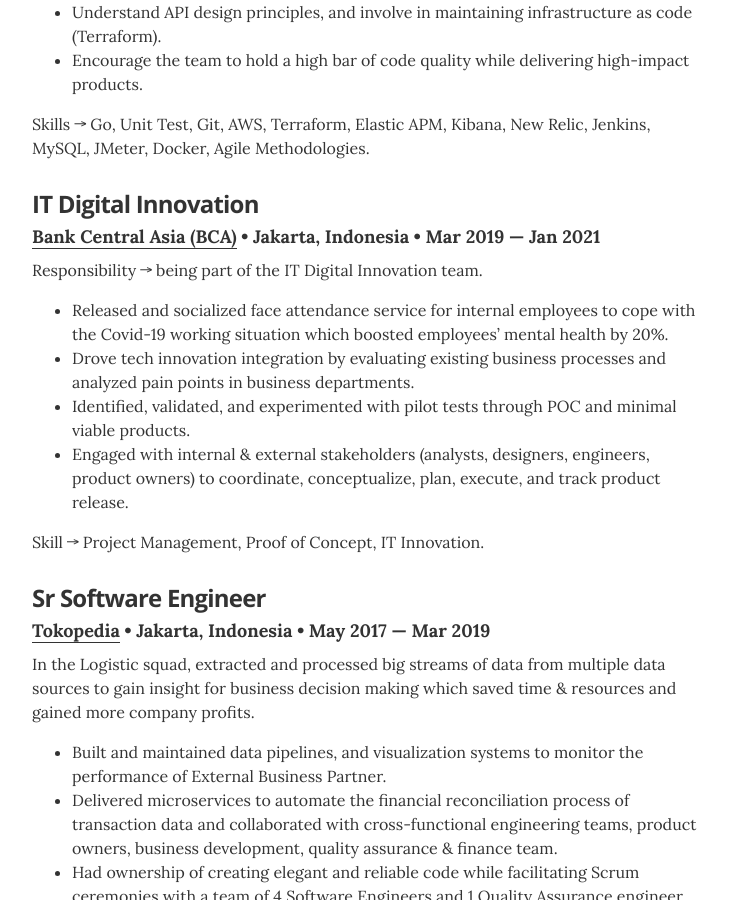
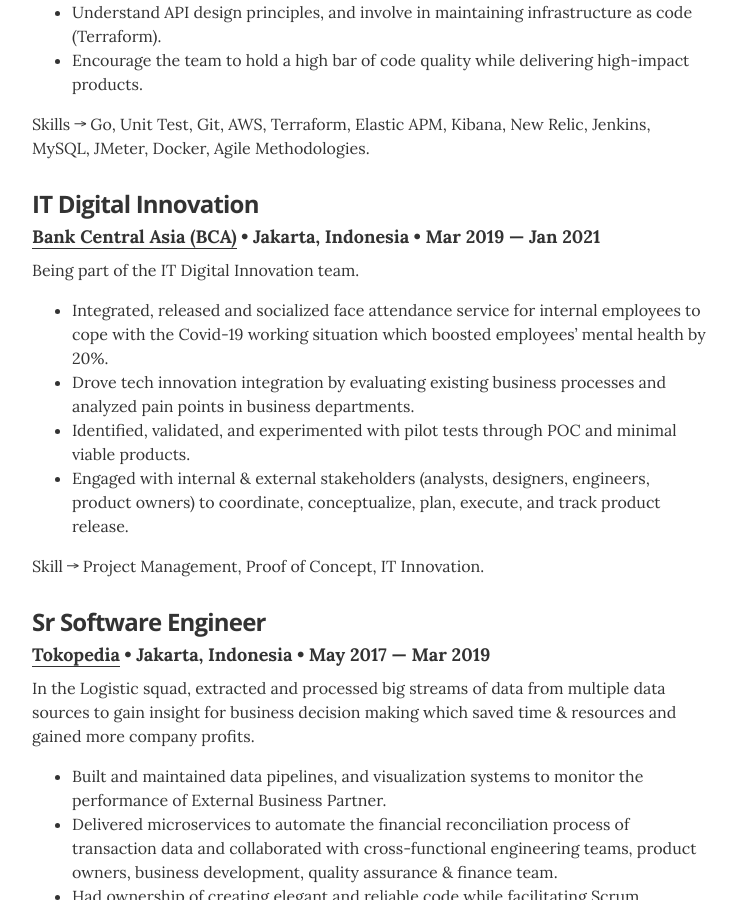
Before and after one commit to yessypp/yessypp.github.io, a Jekyll site: the page built from index.html, in a window 1280 px wide and 900 px high, scrolled down 1027 px. Shown: the whole window, without its empty margins (268-1004 px from the left). Built offline with Jekyll 4.4.1, drawn with Linux system fonts in a browser that asks for light colours.

Commit message:
Refine experience

```diff
--- a/_data/experience.yml
+++ b/_data/experience.yml
@@ -11,7 +11,7 @@
   position: IT Digital Innovation
   location: Jakarta, Indonesia
   duration: Mar 2019 &mdash; Jan 2021
-  summary: Responsibility &rarr; being part of the IT Digital Innovation team. <ul class="resume-item-list"><li>Released and socialized face attendance service for internal employees to cope with the Covid-19 working situation which boosted employees’ mental health by 20%.</li><li>Drove tech innovation integration by evaluating existing business processes and analyzed pain points in business departments.</li><li>Identified, validated, and experimented with pilot tests through POC and minimal viable products.</li><li>Engaged with internal & external stakeholders (analysts, designers, engineers, product owners) to coordinate, conceptualize, plan, execute, and track product release.</li></ul> Skill &rarr; Project Management, Proof of Concept, IT Innovation.
+  summary: Being part of the IT Digital Innovation team. <ul class="resume-item-list"><li>Integrated, released and socialized face attendance service for internal employees to cope with the Covid-19 working situation which boosted employees’ mental health by 20%.</li><li>Drove tech innovation integration by evaluating existing business processes and analyzed pain points in business departments.</li><li>Identified, validated, and experimented with pilot tests through POC and minimal viable products.</li><li>Engaged with internal & external stakeholders (analysts, designers, engineers, product owners) to coordinate, conceptualize, plan, execute, and track product release.</li></ul> Skill &rarr; Project Management, Proof of Concept, IT Innovation.
 
 # Tokopedia
 - company: <a href="https://www.tokopedia.com">Tokopedia</a>
```
